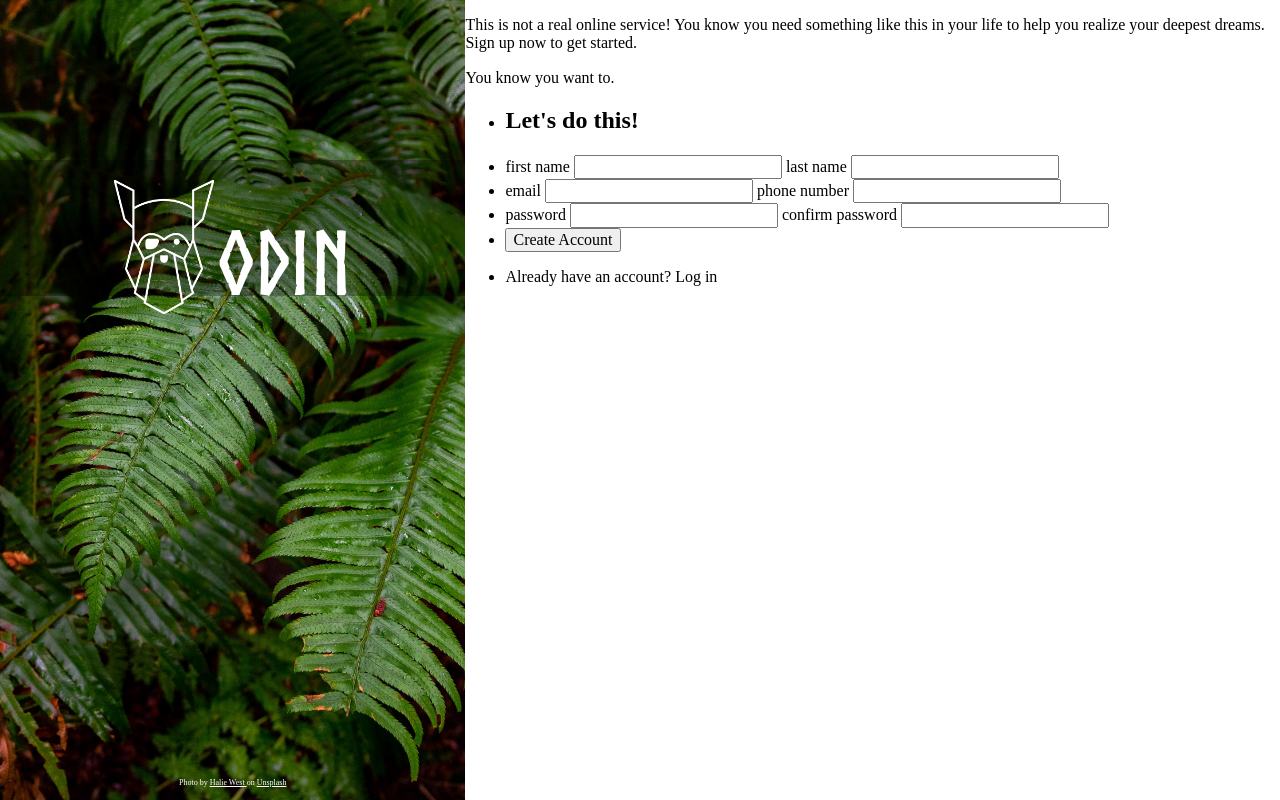
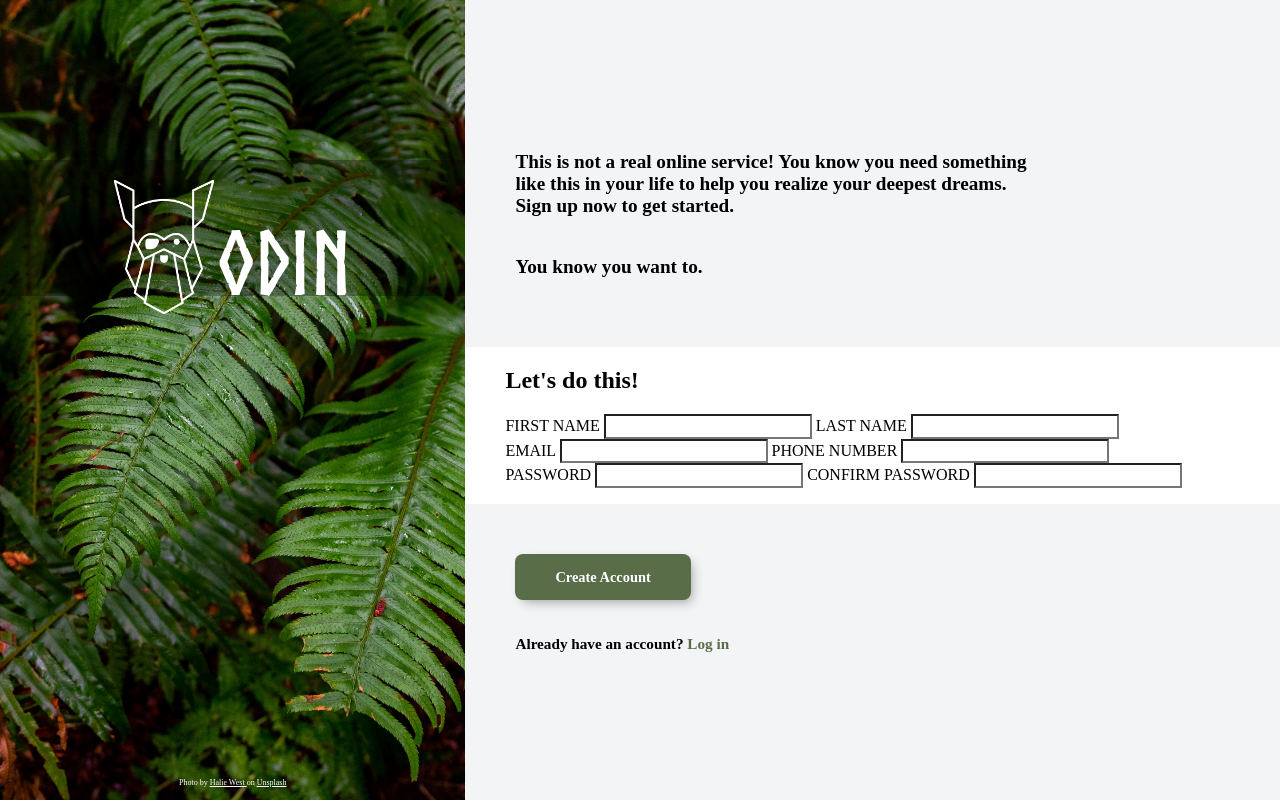
Before and after one commit to HIROS-DEV/Sign-up-Form, a plain HTML site: page index.html in a window 1280 px wide. Drawn offline with nearby package versions, Linux system fonts and the light colour scheme.

Commit message:
add styles for top text/bottom text/button of right container

```diff
--- a/index.html
+++ b/index.html
@@ -24,27 +24,32 @@
 				<section>
 					<p>
 						Photo by
-						<a href="https://unsplash.com/@haliewestphoto">Halie West </a>on
-						<a href="https://unsplash.com/">Unsplash</a>
+						<a href="https://unsplash.com/@haliewestphoto" target="_blank">Halie West </a>on
+						<a href="https://unsplash.com/" target="_blank">Unsplash</a>
 					</p>
 				</section>
 			</div>
 			<div class="right-container">
-				<p>
-					This is not a real online service! You know you need something like
-					this in your life to help you realize your deepest dreams. Sign up now
-					to get started.
-				</p>
-				<p>You know you want to.</p>
+				<div>
+					<p>
+						This is not a real online service! You know you need something
+						<br />
+						like this in your life to help you realize your deepest dreams.
+						<br />
+						Sign up now to get started.
+					</p>
+				</div>
+				<div>
+					<p>You know you want to.</p>
+				</div>
 
 				<form method="post">
 					<ul>
-						<li>
-							<h2>Let's do this!</h2>
-						</li>
+						<h2>Let's do this!</h2>
 						<li>
 							<label for="first_name">first name</label>
 							<input type="text" id="first_name" name="first_name" />
+
 							<label for="last_name">last name</label>
 							<input type="text" id="last_name" name="last_name" />
 						</li>
@@ -75,14 +80,14 @@
 								autocomplete="new-password"
 							/>
 						</li>
-						<li>
-							<button type="submit">Create Account</button>
-						</li>
-						<li>
-							<p>Already have an account? <a>Log in</a></p>
-						</li>
 					</ul>
 				</form>
+				<div>
+					<button type="submit">Create Account</button>
+				</div>
+				<div class="login-text-container">
+					<p>Already have an account? <a>Log in</a></p>
+				</div>
 			</div>
 		</div>
 	</body>
--- a/style.css
+++ b/style.css
@@ -8,6 +8,14 @@
 	padding: 0;
 	margin: 0;
 	box-sizing: border-box;
+}
+
+ul {
+	list-style: none;
+}
+
+input {
+	appearance: none;
 }
 
 .container {
@@ -31,7 +39,7 @@
 
 .left-container section {
 	font-size: 0.5rem;
-    margin-bottom: 5px;
+	margin-bottom: 5px;
 }
 
 .left-container section a {
@@ -61,4 +69,54 @@
 
 .right-container {
 	flex: 7;
+	display: flex;
+	flex-direction: column;
+	justify-content: center;
+	align-items: flex-start;
+	background-color: #f3f4f6;
 }
+
+.right-container p {
+	font-weight: bold;
+	font-size: 1.2rem;
+}
+
+.right-container div {
+	padding-left: 50px;
+}
+
+.right-container form {
+	width: 100%;
+	margin: 50px 0;
+	background-color: #ffffff;
+	display: table;
+}
+
+.right-container form ul li {
+	text-transform: uppercase;
+}
+
+button {
+	background-color: #596d48;
+	border: none;
+	color: white;
+	padding: 15px 40px;
+	border-radius: 8px;
+	box-shadow: 4px 5px 11px -3px #a4a3a3;
+	cursor: pointer;
+	font-weight: 600;
+	font-size: 0.9rem;
+}
+
+.login-text-container {
+	margin-top: 20px;
+}
+
+.login-text-container p {
+	font-size: 0.95rem;
+}
+
+.login-text-container a {
+	color: #596d48;
+	cursor: pointer;
+}
```
